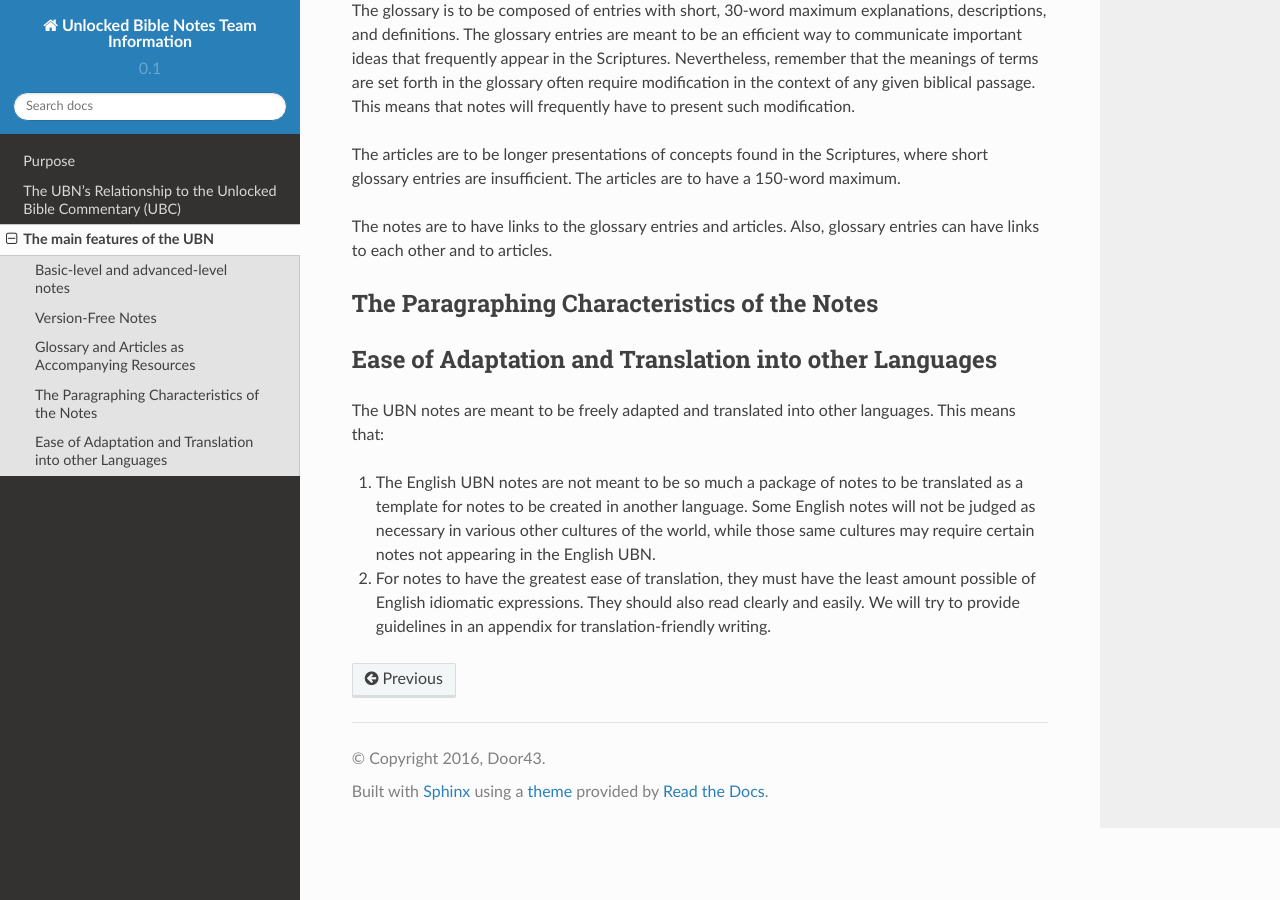
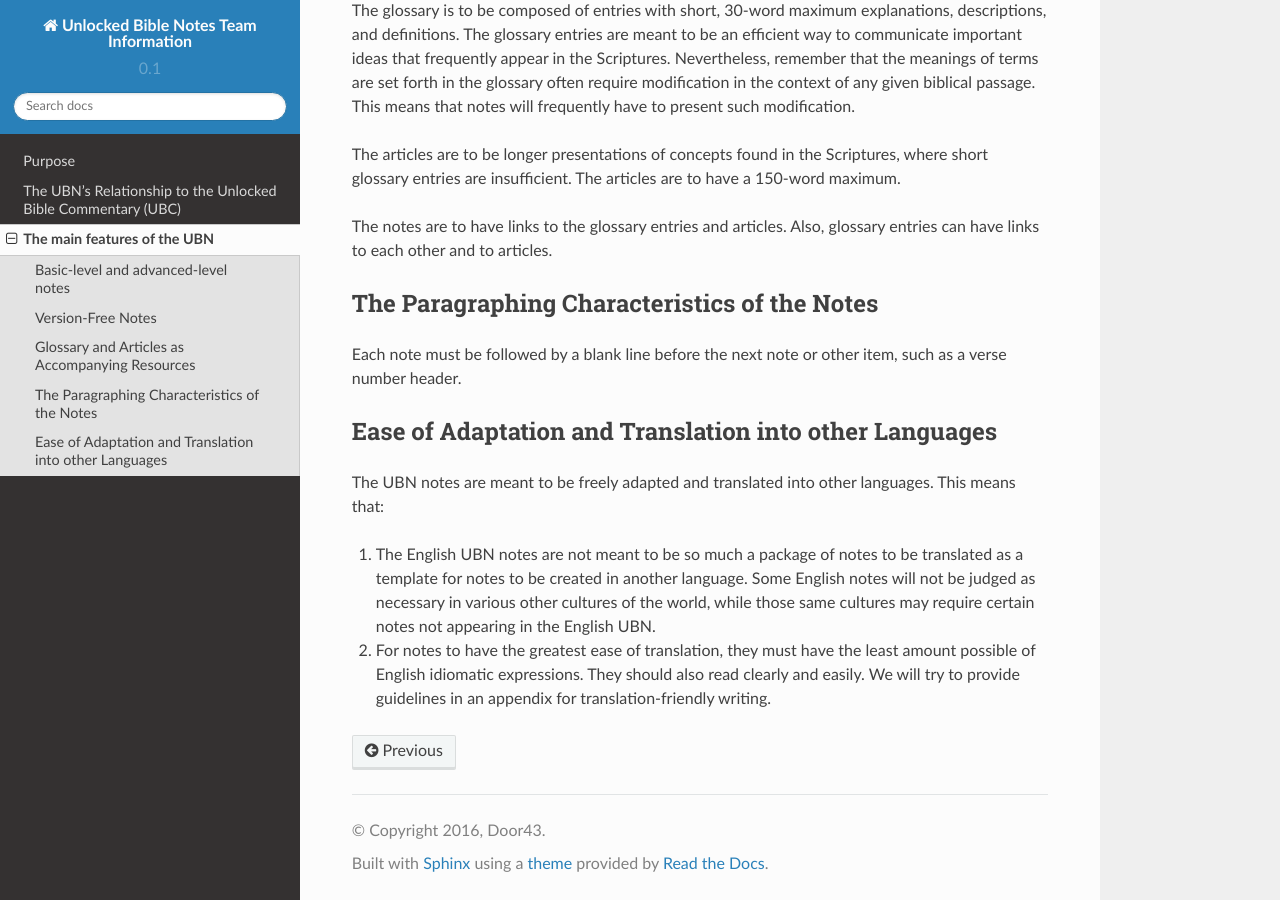
Before and after one commit to unfoldingWord-dev/Unlocked-Bible-Notes-Info, a Sphinx documentation site: the page built from docs/features.rst, in a window 1280 px wide and 900 px high, scrolled down 833 px. Built offline with Sphinx 7.4.7 and the Read the Docs theme 2.0.0, drawn with Linux system fonts in a browser that asks for light colours; pages that are not in the unit, such as notebooks, are missing from menus.

Commit message:
Update features.rst

```diff
--- a/docs/features.rst
+++ b/docs/features.rst
@@ -31,11 +31,7 @@ The notes are to have links to the glossary entries and articles. Also, glossary
 The Paragraphing Characteristics of the Notes
 ----------------------------------------------
 
-
-
-
-
-
+Each note must be followed by a blank line before the next note or other item, such as a verse number header.
 
 Ease of Adaptation and Translation into other Languages
 --------------------------------------------------------
```
